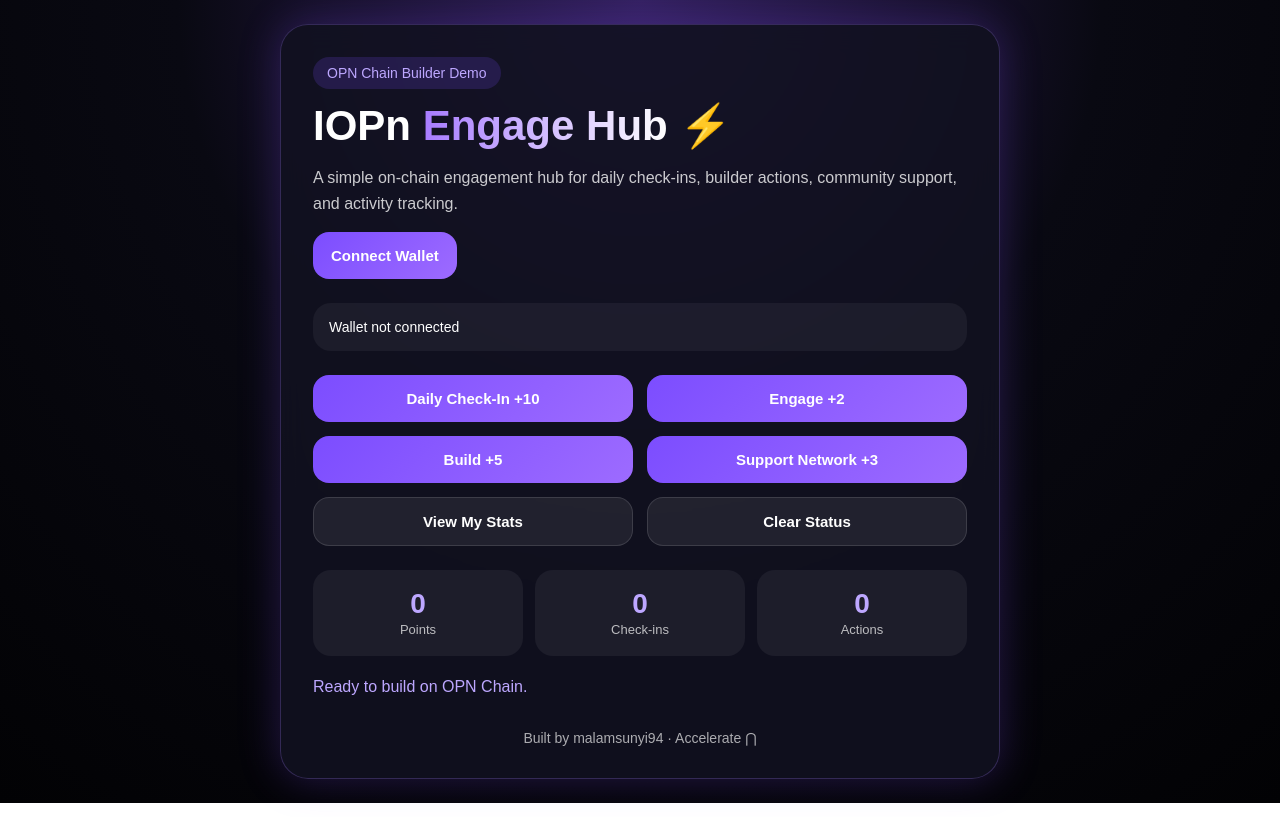
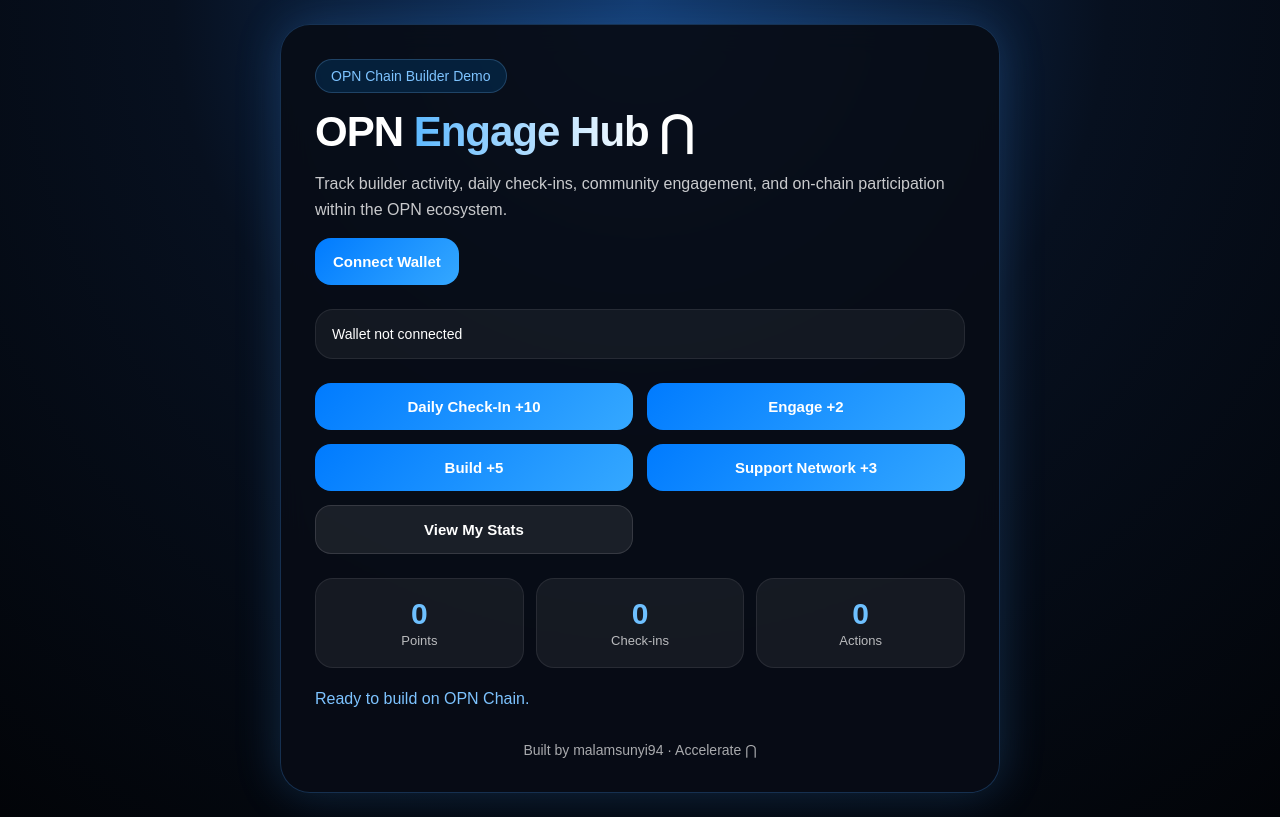
Before and after one commit to MalamSunyi94/iopn-engage-hub, a plain HTML site: page index.html in a window 1280 px wide. Drawn offline with Linux system fonts and the light colour scheme.

Commit message:
Update index.html

```diff
--- a/index.html
+++ b/index.html
@@ -15,7 +15,7 @@
       min-height: 100vh;
       font-family: Arial, sans-serif;
       background:
-        radial-gradient(circle at top, #33205f 0%, #090912 45%, #020204 100%);
+        radial-gradient(circle at top, #123a6f 0%, #07101f 45%, #020408 100%);
       color: white;
       display: flex;
       justify-content: center;
@@ -26,32 +26,34 @@
     .app {
       width: 100%;
       max-width: 720px;
-      background: rgba(18, 18, 32, 0.88);
-      border: 1px solid rgba(160, 120, 255, 0.25);
-      border-radius: 28px;
-      padding: 32px;
-      box-shadow: 0 0 40px rgba(130, 80, 255, 0.25);
+      background: rgba(8, 12, 22, 0.92);
+      border: 1px solid rgba(70, 160, 255, 0.25);
+      border-radius: 30px;
+      padding: 34px;
+      box-shadow: 0 0 45px rgba(70, 160, 255, 0.22);
       backdrop-filter: blur(14px);
     }
 
     .badge {
       display: inline-block;
-      padding: 8px 14px;
+      padding: 8px 15px;
       border-radius: 999px;
-      background: rgba(124, 77, 255, 0.18);
-      color: #bda7ff;
+      background: rgba(0, 140, 255, 0.15);
+      color: #7dc3ff;
       font-size: 14px;
-      margin-bottom: 14px;
+      margin-bottom: 16px;
+      border: 1px solid rgba(125, 195, 255, 0.22);
     }
 
     h1 {
       margin: 0;
       font-size: 42px;
       line-height: 1.1;
+      letter-spacing: -1px;
     }
 
     .gradient {
-      background: linear-gradient(90deg, #a77bff, #ffffff);
+      background: linear-gradient(90deg, #5eb9ff, #ffffff);
       -webkit-background-clip: text;
       color: transparent;
     }
@@ -66,6 +68,7 @@
       padding: 16px;
       border-radius: 18px;
       background: rgba(255,255,255,0.05);
+      border: 1px solid rgba(255,255,255,0.08);
       font-size: 14px;
       word-break: break-all;
     }
@@ -81,7 +84,7 @@
       border: none;
       padding: 15px 18px;
       border-radius: 16px;
-      background: linear-gradient(135deg, #7c4dff, #9d6bff);
+      background: linear-gradient(135deg, #007bff, #35a8ff);
       color: white;
       cursor: pointer;
       font-size: 15px;
@@ -91,7 +94,7 @@
 
     button:hover {
       transform: translateY(-2px);
-      box-shadow: 0 8px 22px rgba(124,77,255,0.35);
+      box-shadow: 0 8px 22px rgba(0,140,255,0.4);
     }
 
     .secondary {
@@ -111,12 +114,13 @@
       padding: 18px;
       border-radius: 18px;
       text-align: center;
+      border: 1px solid rgba(255,255,255,0.08);
     }
 
     .stat h2 {
       margin: 0;
-      font-size: 28px;
-      color: #bda7ff;
+      font-size: 30px;
+      color: #6ec0ff;
     }
 
     .stat span {
@@ -126,7 +130,7 @@
 
     #status {
       margin-top: 22px;
-      color: #bda7ff;
+      color: #7dc3ff;
       min-height: 24px;
     }
 
@@ -150,12 +154,12 @@
     <div class="badge">OPN Chain Builder Demo</div>
 
     <h1>
-      IOPn <span class="gradient">Engage Hub</span> ⚡
+      OPN <span class="gradient">Engage Hub</span> ⋂
     </h1>
 
     <p>
-      A simple on-chain engagement hub for daily check-ins, builder actions,
-      community support, and activity tracking.
+      Track builder activity, daily check-ins, community engagement,
+      and on-chain participation within the OPN ecosystem.
     </p>
 
     <button onclick="connectWallet()">Connect Wallet</button>
@@ -170,7 +174,6 @@
       <button onclick="build()">Build +5</button>
       <button onclick="supportNetwork()">Support Network +3</button>
       <button class="secondary" onclick="getStats()">View My Stats</button>
-      <button class="secondary" onclick="clearStatus()">Clear Status</button>
     </div>
 
     <div class="stats">
@@ -217,6 +220,7 @@ function getEthereumProvider() {
     return window.ethereum.providers.find(p => p.isMetaMask)
       || window.ethereum.providers[0];
   }
+
   return window.ethereum;
 }
 
@@ -230,10 +234,16 @@ async function connectWallet() {
     }
 
     provider = new ethers.providers.Web3Provider(ethProvider, "any");
+
     await provider.send("eth_requestAccounts", []);
 
     signer = provider.getSigner();
-    contract = new ethers.Contract(contractAddress, abi, signer);
+
+    contract = new ethers.Contract(
+      contractAddress,
+      abi,
+      signer
+    );
 
     const address = await signer.getAddress();
 
@@ -261,6 +271,7 @@ async function runTx(action, label) {
       label + " transaction pending...";
 
     const tx = await contract[action]();
+
     await tx.wait();
 
     document.getElementById("status").innerText =
@@ -317,12 +328,7 @@ async function getStats() {
     alert("Failed to fetch stats: " + error.message);
   }
 }
-
-function clearStatus() {
-  document.getElementById("status").innerText =
-    "Ready to build on OPN Chain.";
-}
 </script>
 
 </body>
-        </html>
+</html>
```
